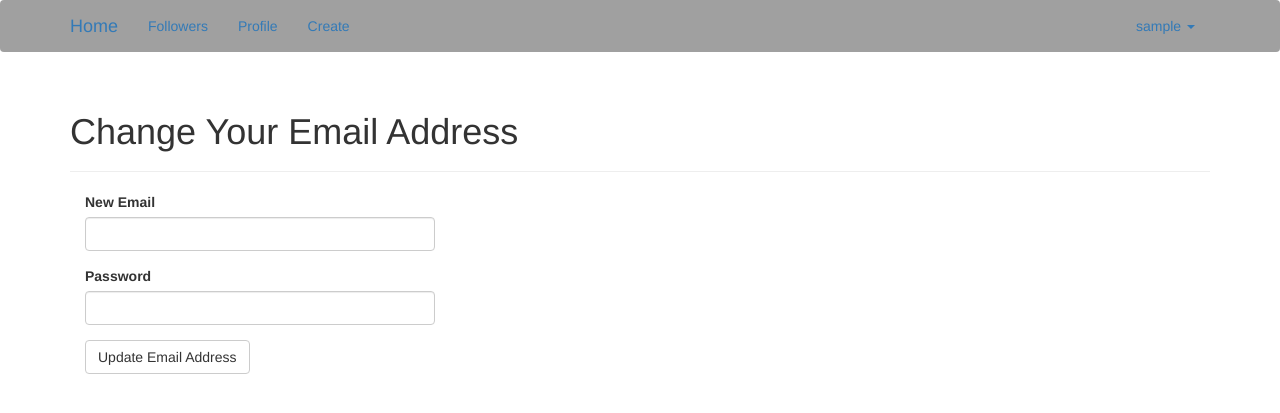
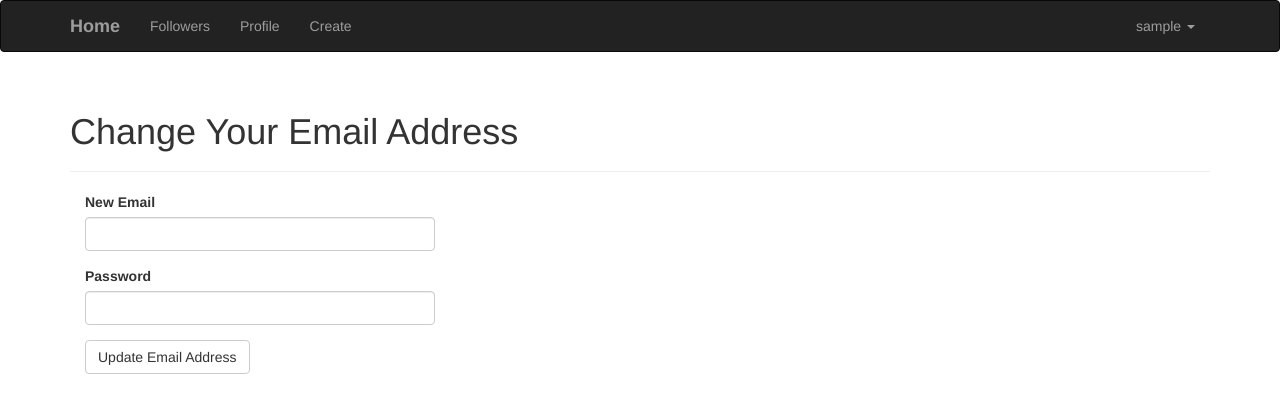
Before and after one commit to penglee87/flaskweb, a Flask app: page /auth/change-email in a window 1280 px wide. Shown: the top 413 px of the page. Run offline with Flask 2, Linux system fonts and the light colour scheme; the visitor is signed in with stand-in values (Sample User, id 1); data comes from the database, SQL or seed files in the repository; some libraries are stand-ins or nearby versions.

Commit message:
201507081500

```diff
--- a/app/templates/_posts.html
+++ b/app/templates/_posts.html
@@ -6,7 +6,7 @@
             </a>
         </div>
         <div class="post-content">
-            <h2><a href="{{ url_for('.blog', id=post.id) }}">{{ post.title }}</a></h2>
+            <h3><a href="{{ url_for('.blog', id=post.id) }}">{{ post.title }}</a></h3>
             <div class="post-date">{{ moment(post.timestamp).fromNow() }}</div>
             <div class="post-author"><a href="{{ url_for('.user', username=post.author.username) }}">{{ post.author.username }}</a></div>
             <p>{{ post.summary }}</p>
--- a/app/templates/base.html
+++ b/app/templates/base.html
@@ -9,7 +9,8 @@
 {% endblock %}
 
 {% block navbar %}
-<div class="navbar" role="navigation" style="background-color:#A0A0A0">
+<div class="navbar navbar-inverse" role="navigation" >
+    <!--  style="background-color:#C0C0C0;" -->
     <div class="container">
         <div class="navbar-header">
             <button type="button" class="navbar-toggle" data-toggle="collapse" data-target=".navbar-collapse">
@@ -18,7 +19,7 @@
                 <span class="icon-bar"></span>
                 <span class="icon-bar"></span>
             </button>
-            <a class="navbar-brand active" href="{{ url_for('main.show_all') }}">Home</a>
+            <a class="navbar-brand active" href="{{ url_for('main.show_all') }}"><b>Home</b></a>
         </div>
         <div class="navbar-collapse collapse">
             <ul class="nav navbar-nav">
```
